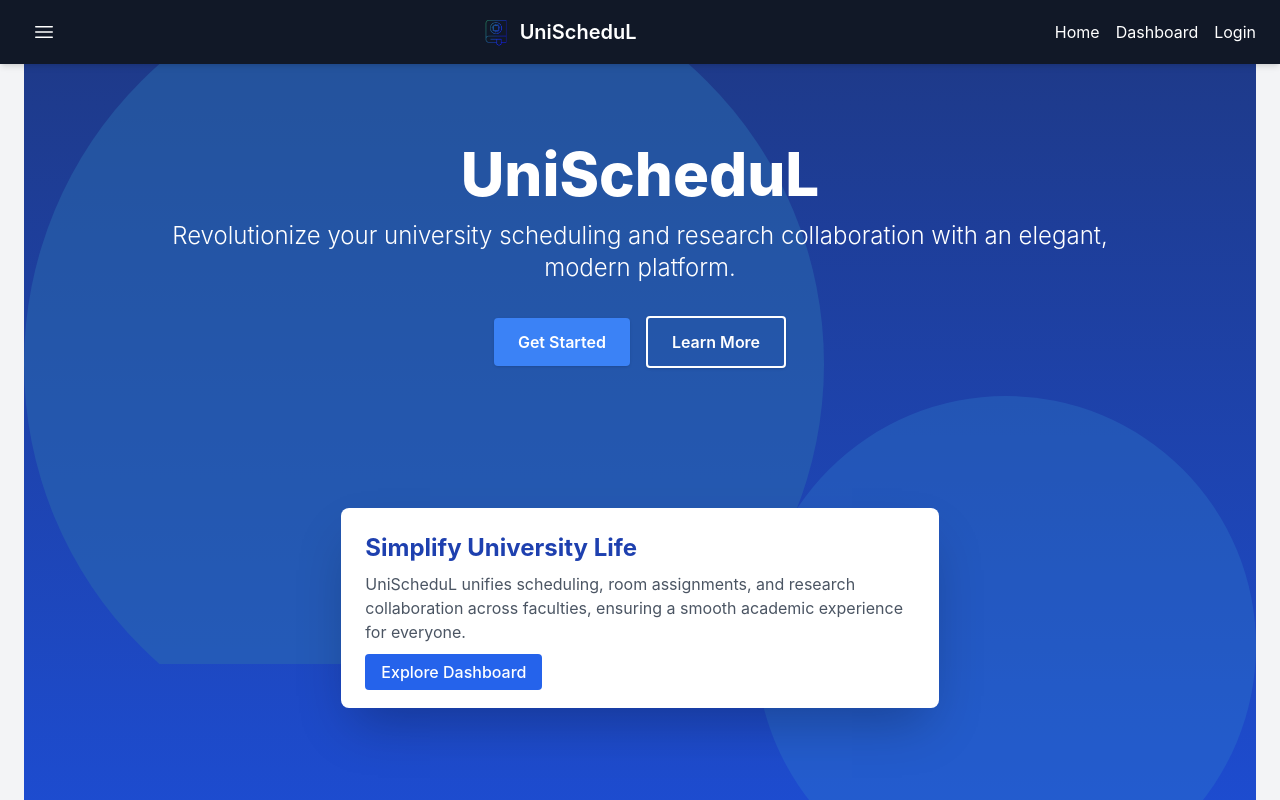
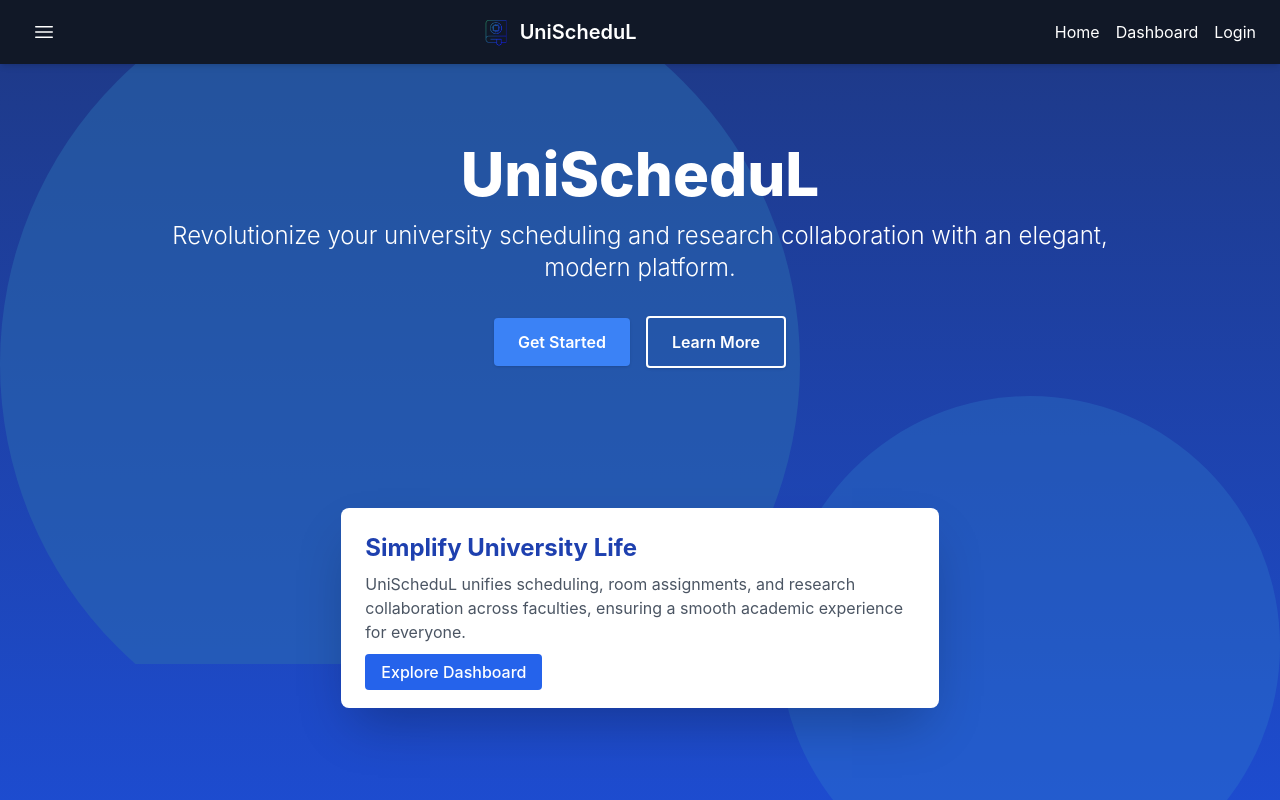
Before and after one commit to Dev-Eyitayo/UniScheduL, a React (Vite) app in the folder frontend/: page / in a window 1280 px wide. Shown: the top 800 px of the page. Built offline with nearby package versions, Linux system fonts and the light colour scheme.

Commit message:
Refactor PublicLayout to remove unnecessary padding from main content

```diff
--- a/frontend/src/components/PublicLayout.jsx
+++ b/frontend/src/components/PublicLayout.jsx
@@ -7,7 +7,7 @@ export default function PublicLayout({ children }) {
       <Navbar />
 
       {/* Ensure content starts below the navbar */}
-      <main className="pt-16 p-6 bg-gray-100 flex-1">
+      <main className="pt-16  bg-gray-100 flex-1">
         {children}
       </main>
     </div>
```
